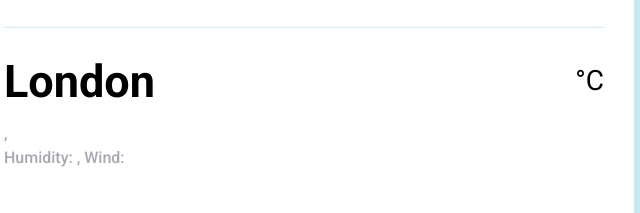
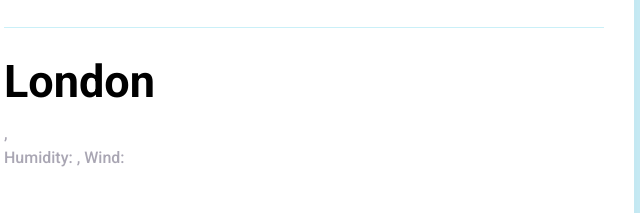
Before and after one commit to Ndambaza/Project-Week-8, a plain HTML site: page index.html in a window 1280 px wide. Shown: the part 126-339 px from the top of the page, 336-976 px from the left. Drawn offline with nearby package versions, Linux system fonts and the light colour scheme; a web font is replaced by a local one.

Commit message:
Update index.html

```diff
--- a/index.html
+++ b/index.html
@@ -43,9 +43,6 @@
           </div>
           <div class="weather-app-temperature-container">
             <div id="icon"></div>
-
-
-            <div class="weather-app-unit">°C</div>
           </div>
         </div>
       </main>
```
